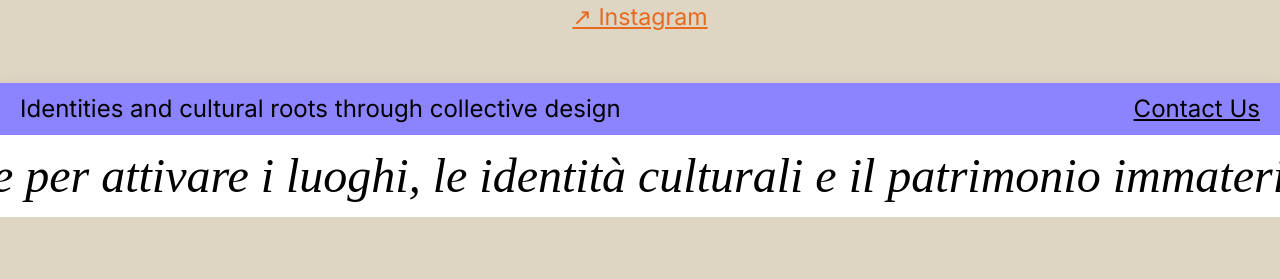
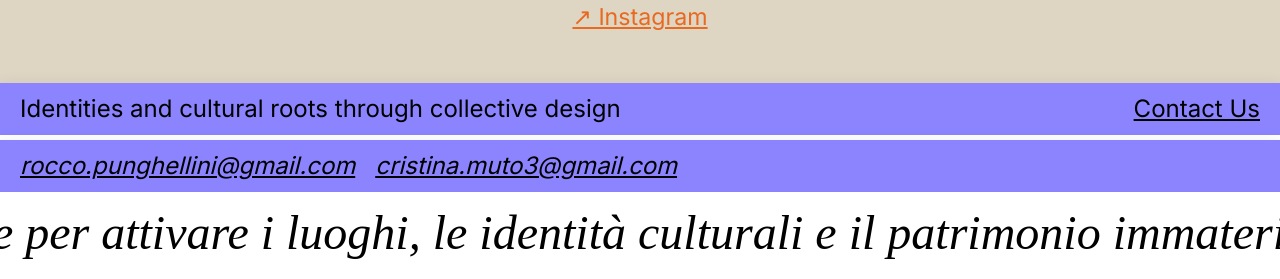
Before and after one commit to roccopung/sustaria, a website built with Vite: page src/remapping-lago.html in a window 1280 px wide. Shown: the part 6309-6588 px from the top of the page. Before the commit the page ends 6526 px from the top, so only its background shows below. Built offline with nearby package versions, Linux system fonts and the light colour scheme.

Commit message:
footer correction

```diff
--- a/src/remapping-lago.html
+++ b/src/remapping-lago.html
@@ -20,22 +20,7 @@
 
       <div class="main">
 
-        <!-- <section class="project-overview
-        md:h-screen md:block
-        hidden">
-          <div class="playground
-          md:w-full md:h-screen">
-            <div class="matteotti"></div>
-            <div class="annunziata"></div>
-            <div class="laghitello"></div>
-            <div class="laghitello-2"></div>
-            <div class="san-nicola"></div>
-            <div class="bar"></div>
-          </div>
-        </section> -->
-
         <div class="remappingLago-cover">
-          <!-- <iframe src="https://www.google.com/maps/embed?pb=!4v1669645550024!6m8!1m7!1sCAoSLEFGMVFpcE9VaVY1YktBeXFaVmZfWlRNM0pZaUdod0lEUFI3Q0pRamlWNlQ4!2m2!1d39.16591!2d16.152603!3f43!4f0!5f0.7820865974627469" width="100%" height="100%" style="border:0;" allowfullscreen="" style="pointer-events:none;z-index:-1;border:0;" referrerpolicy="no-referrer-when-downgrade"></iframe> -->
 
           <iframe src="https://www.google.com/maps/embed?pb=!4v1669744392967!6m8!1m7!1sCAoSLEFGMVFpcE5mZWhxX3Y4NzRFSlV2eW55eUFzbGNqSjhpVWJpbzdtT3BnWUFv!2m2!1d39.1663867!2d16.1498869!3f171.53670156354463!4f1.6716550610553185!5f0.7820865974627469" width="100%" height="100%" style="border:0;" allowfullscreen="" style="pointer-events:none;z-index:-1;border:0;" referrerpolicy="no-referrer-when-downgrade"></iframe>
         </div>
@@ -169,13 +154,27 @@
         </div>
 
         <div class="footer-bottom">
-          <!-- <div class="fake-marquee">Open for Collaborations Open for Collaborations Open for Collaborations Open for Collaborations Open for Collaborations Open for Collaborations Open for Collaborations Open for Collaborations Open for Collaborations</div> -->
+          <div class="footer-top
+        md:flex md:flex-row md:justify-between md:items-center md: p-2 md:pl-5 md:pr-5
+        block">
+          <!-- <div name="tagline" class="block pr-5">
+             Identities and cultural roots through collective design
+          </div>-->
+          <div name="contacts" class="md:flex gap-5 text-right">
+            <a href="mailto:rocco.punghellini@gmail.com" class="underline">rocco.punghellini@gmail.com</a>
+            <a href="mailto:rocco.punghellini@gmail.com" class="underline">cristina.muto3@gmail.com</a>
+          </div>
+        </div>
+
+        <div class="footer-bottom">
+
           <div class="marquee enable-animation">
             <ul class="marquee__content">
               <li>Pratiche progettuali e azioni collettive per attivare i luoghi, le identità culturali e il patrimonio immateriale. </li>
               <li>Pratiche progettuali e azioni collettive per attivare i luoghi, le identità culturali e il patrimonio immateriale. </li>
               <li>Pratiche progettuali e azioni collettive per attivare i luoghi, le identità culturali e il patrimonio immateriale. </li>
               <li>Pratiche progettuali e azioni collettive per attivare i luoghi, le identità culturali e il patrimonio immateriale. </li>
+
             </ul>
 
             <ul aria-hidden="true" class="marquee__content">
```
